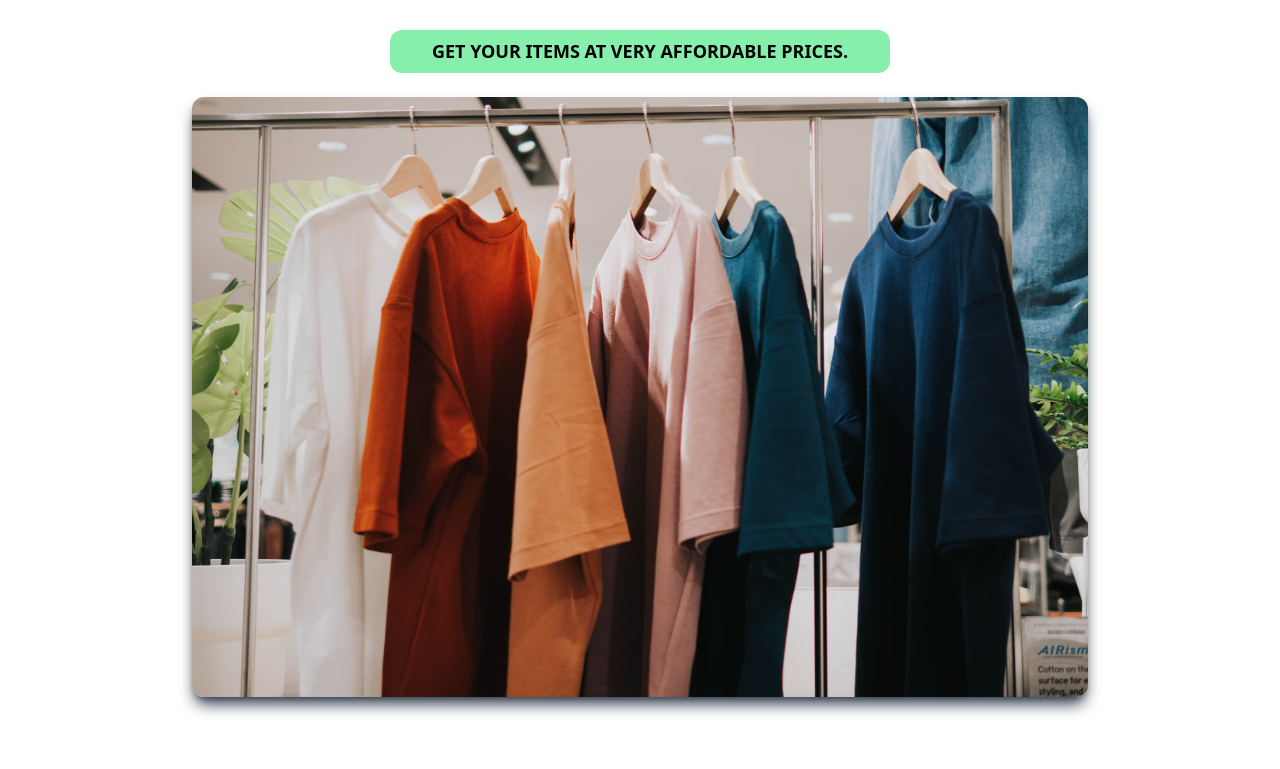
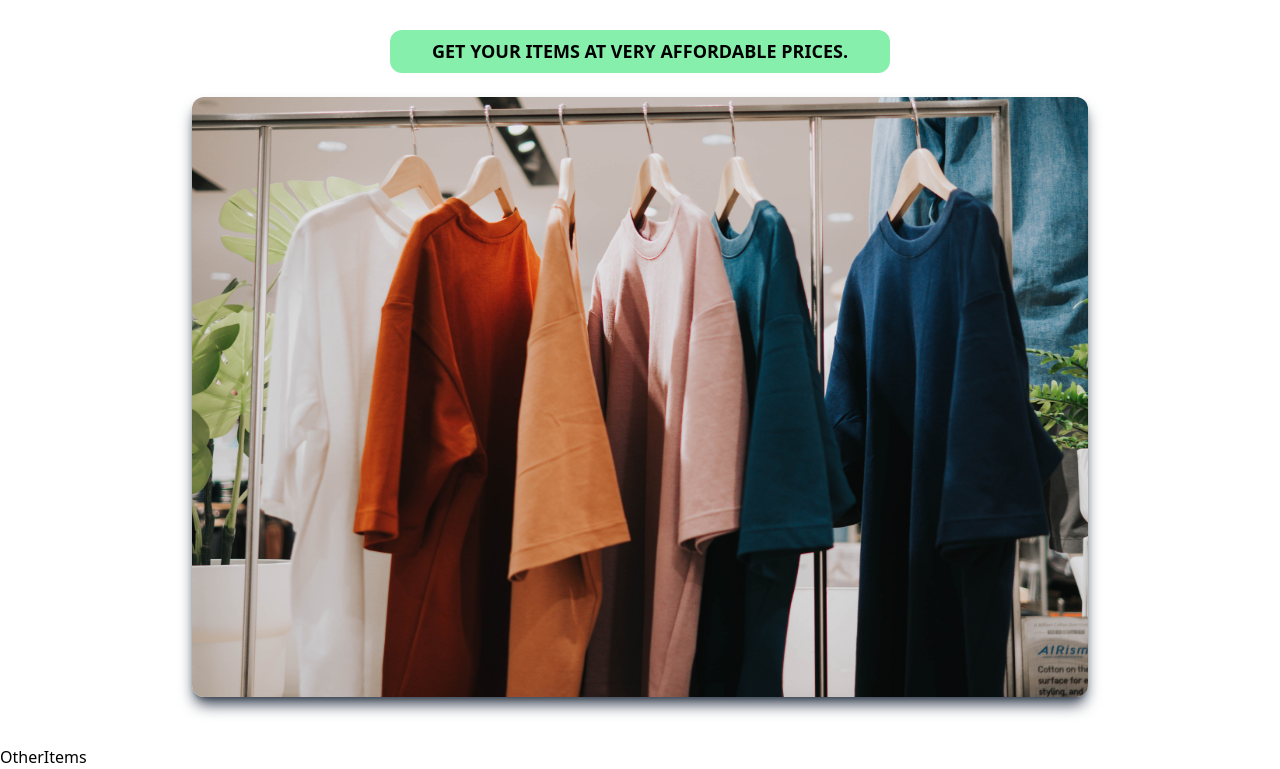
Before and after one commit to ernestkris6/Webstore, a React (Create React App) app: page / in a window 1280 px wide. Shown: the part 972-1741 px from the top of the page. Before the commit the page ends 1717 px from the top, so only its background shows below. Built offline with nearby package versions, Linux system fonts and the light colour scheme.

Commit message:
other items

```diff
--- /dev/null
+++ b/src/components/FilteredItems/OtherItems.jsx
@@ -0,0 +1,9 @@
+import React from 'react'
+
+const OtherItems = () => {
+  return (
+    <div>OtherItems</div>
+  )
+}
+
+export default OtherItems;
--- a/src/components/Main/Main.jsx
+++ b/src/components/Main/Main.jsx
@@ -3,6 +3,7 @@ import Navbar from '../Navbar/Navbar'
 import Slider from '../Slider/Slider';
 import Navbuttons from '../Navbuttons/Navbuttons';
 import FilteredItems from '../FilteredItems/FilteredItems';
+import OtherItems from '../FilteredItems/OtherItems';
 
 const Main = () => {
   return (
@@ -11,7 +12,7 @@ const Main = () => {
      <Slider />
      <Navbuttons />
      <FilteredItems />
-
+     <OtherItems />
     </div>
   )
 }
```
